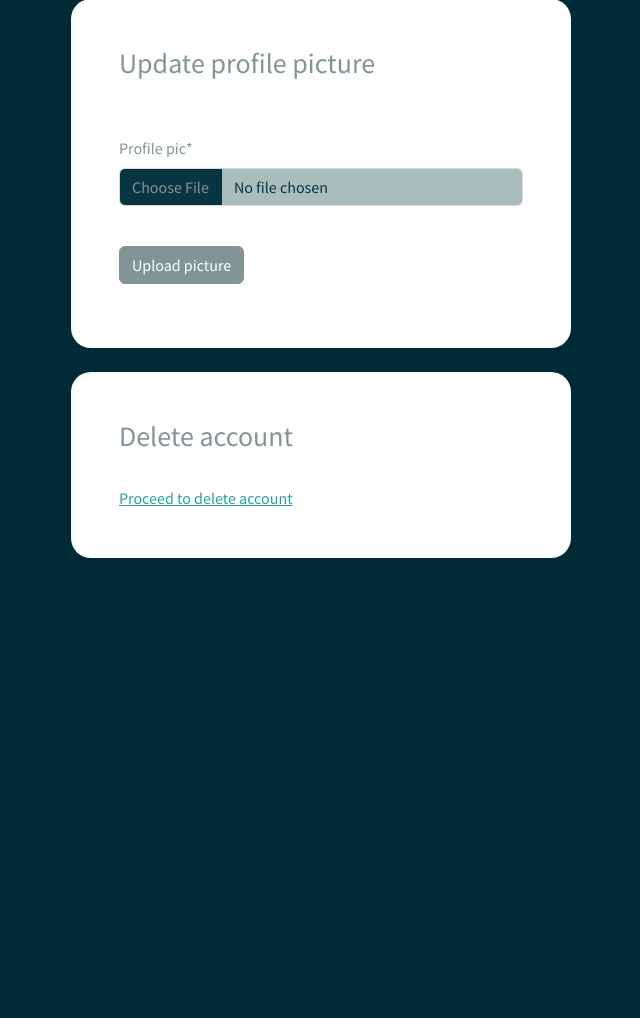
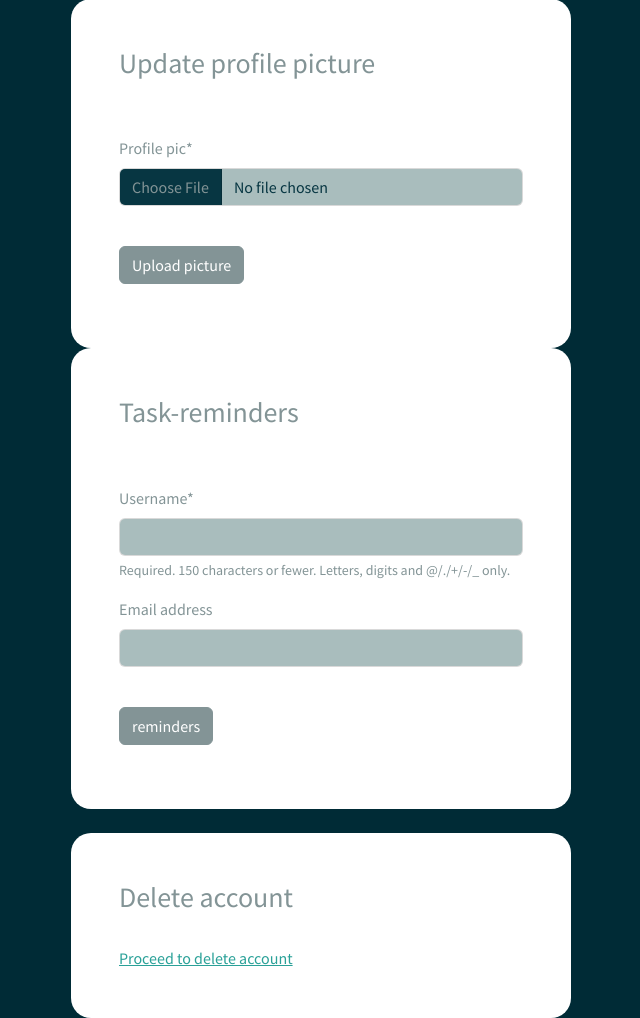
Before and after one commit to TJBANK/TASK-TRACK, a Django app: template TJ/journal/templates/journal/profile-manage.html in a window 1280 px wide. Shown: the part 582-1600 px from the top of the page, without its empty margins (319-959 px from the left). Before the commit the page ends 1140 px from the top, so only its background shows below. Run offline with Django 5.2, Linux system fonts and the light colour scheme; the template is opened without the code that fills it: values that come from a table or form of the project are taken from there, others are empty; tables that the repository leaves empty hold one stand-in row (values such as "Sample post"); some libraries are stand-ins or nearby versions.

Commit message:
added a reminder for tasks

```diff
--- a/TJ/journal/templates/journal/dashboard.html
+++ b/TJ/journal/templates/journal/dashboard.html
@@ -15,7 +15,7 @@
         <br>
 
         <!-- referencing our key in the dashboard function inside our views.py-->
-        <img style = 'width: 80px' height = '60px' src = "{{PROFILE_IMAGE.profile_pic.url}}">
+        <img style = 'width: 70px' height = '60px' src = "{{PROFILE_IMAGE.profile_pic.url}}">
 
         <br> <br>
 
--- a/TJ/journal/templates/journal/profile-manage.html
+++ b/TJ/journal/templates/journal/profile-manage.html
@@ -61,6 +61,36 @@
 
     </div>
 
+
+
+    <div class = 'container bg-white shadow-md p-5 form-layout'>
+
+        <h3> Task-reminders </h3>
+
+        <br>
+        <br>
+
+
+        <form method="POST" autocomplete="off">
+            {% csrf_token %}
+
+            {{UserupdateForm|crispy}}
+
+            <br>
+
+            <button class = " btn btn-secondary btn-md w-80 btn-block p-6" type="submit"> reminders </button>
+
+
+        </form>
+
+
+
+    </div>
+
+
+
+
+
     <br>
 
     <div class = 'container bg-white shadow-md p-5 form-layout'>
```
Also changed, not shown: TJ/db-TJ.sqlite3 (added), TJ/db.sqlite3 (added), TJ/journal/migrations/0002_profile.py (added), TJ/media/Default.png (added), TJ/media/babyy.jpg (added).
